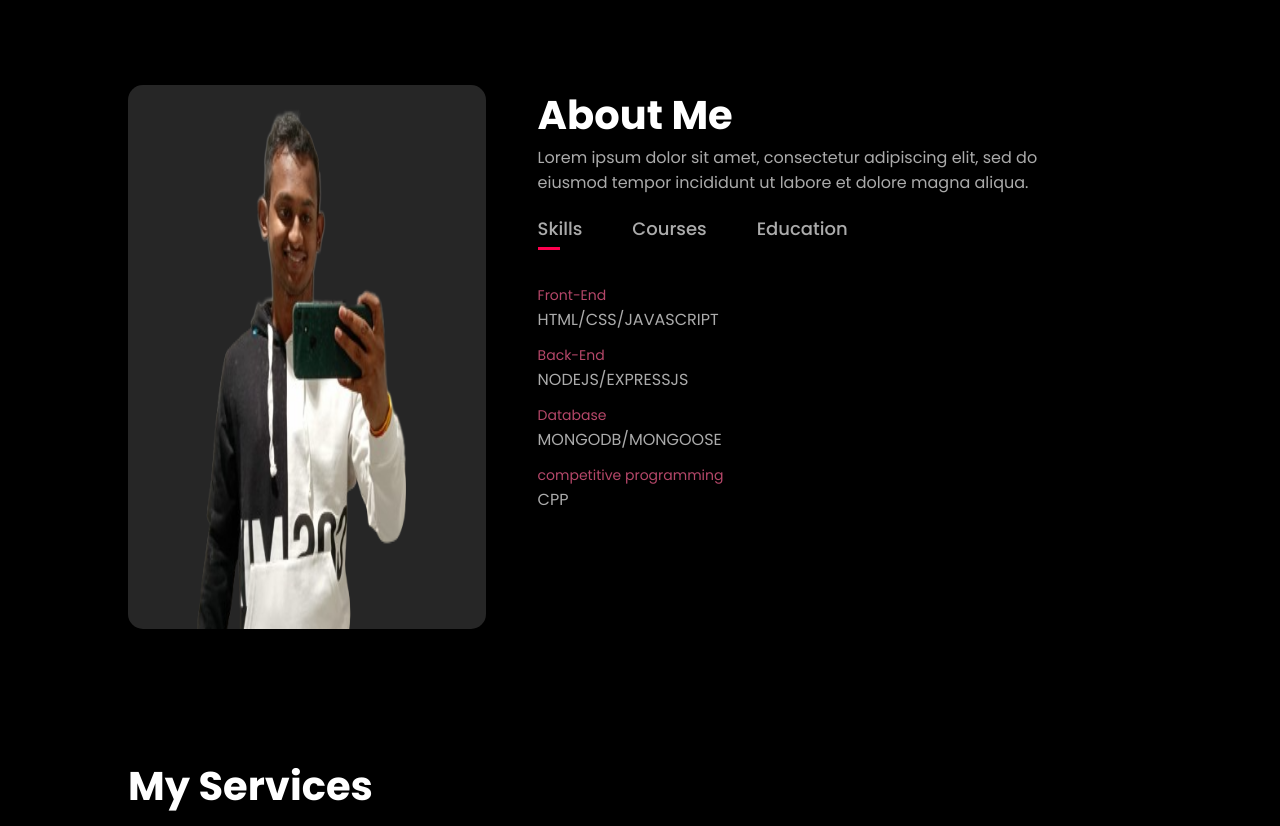
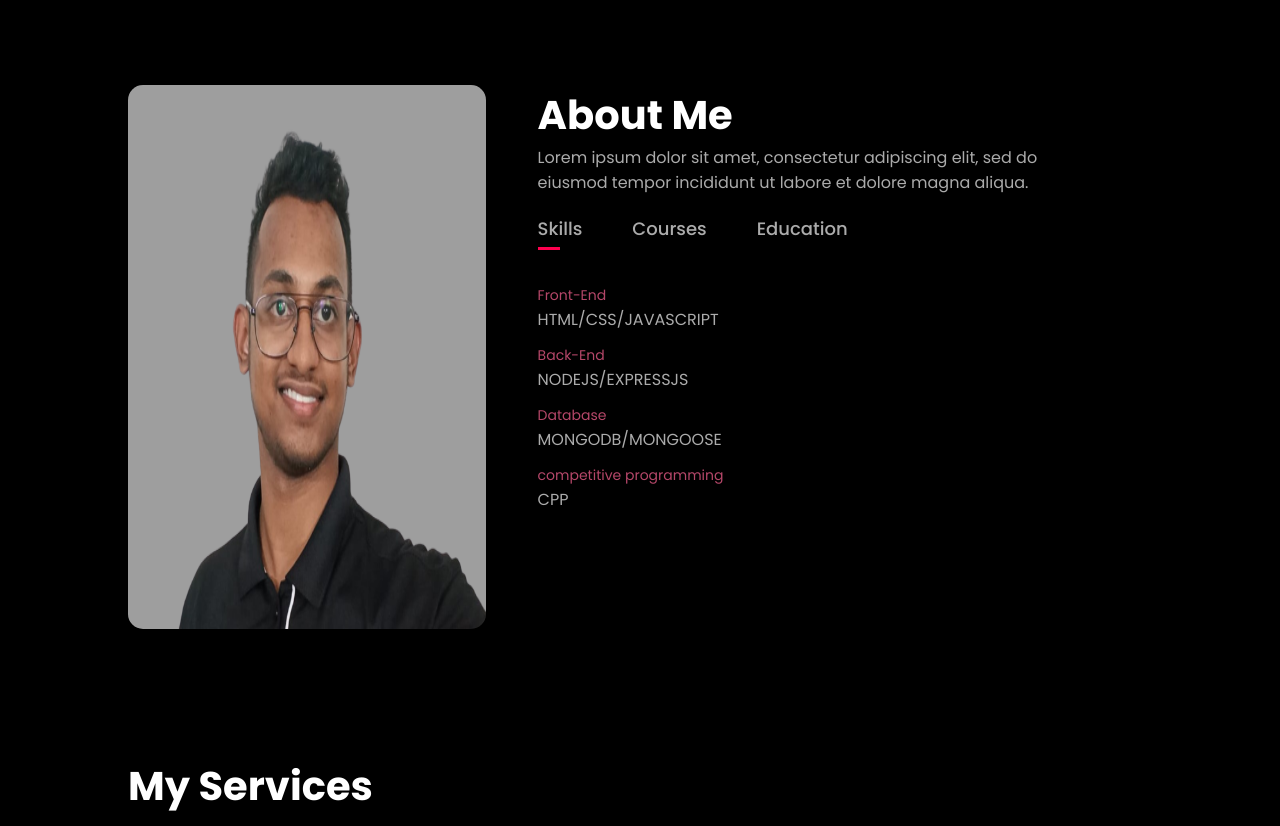
Before and after one commit to Satyammishra1718/My_Portfolio, a plain HTML site: page index.html in a window 1280 px wide. Shown: the part 800-1626 px from the top of the page. Drawn offline with Linux system fonts and the light colour scheme; a web font is replaced by a local one.

Commit message:
about image changed

```diff
--- a/index.html
+++ b/index.html
@@ -49,7 +49,7 @@
         <div class="container">
             <div class="row">
                 <div class="about-col-1">
-                    <img src="images/user.png" alt="user_profile">
+                    <img src="images/mine_snap_1-removebg-preview.png" alt="user_profile">
                 </div>
                 <div class="about-col-2">
                     <h1 class="sub-title">About Me</h1>
```
Also changed, not shown: images/mine_snap_1-removebg-preview.png (added).
